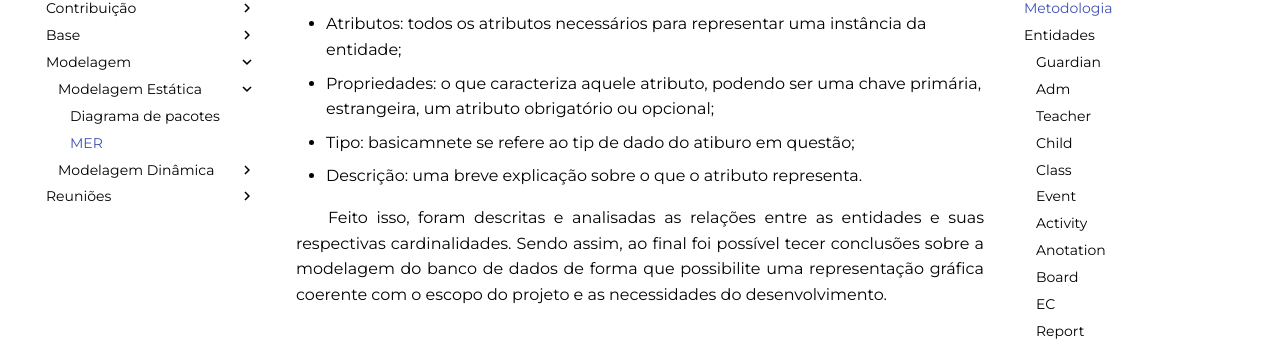
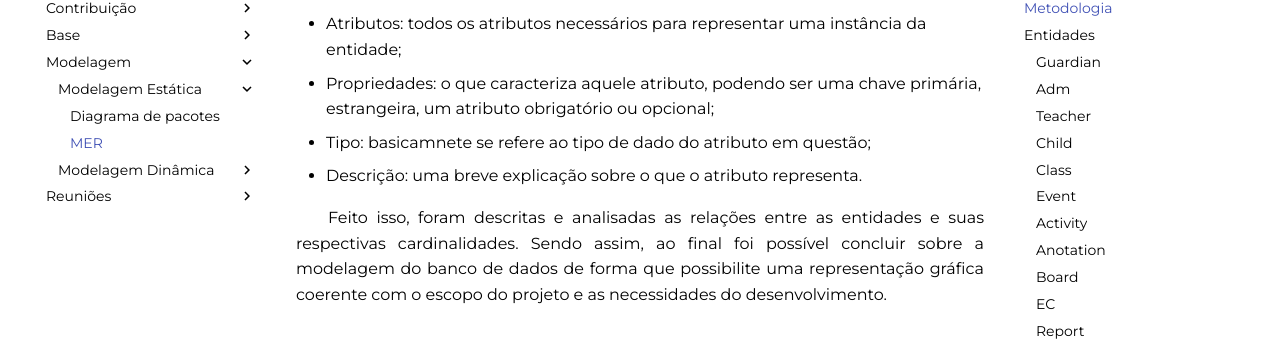
Before and after one commit to UnBArqDsw2021-1/2021.1_G6_Curumim, an MkDocs documentation site: the page built from docs/modelagem/modelagem-estatica/MER.md, in a window 1280 px wide and 900 px high, scrolled down 404 px. Shown: the part 127-469 px from the top of the window. Built offline with MkDocs 1.6.1 and Material for MkDocs 9.7.7, drawn with Linux system fonts in a browser that asks for light colours; comment, search, counter and statistics services are not loaded; some of the changed text lies outside the part shown.

Commit message:
doc(#81) Corrigindo erros de portugues MER
      Co-authored-by: DanielPortods <danielportods@gmail.com>

```diff
--- a/docs/modelagem/modelagem-estatica/MER.md
+++ b/docs/modelagem/modelagem-estatica/MER.md
@@ -9,10 +9,10 @@
 
 - Atributos: todos os atributos necessários para representar uma instância da entidade;
 - Propriedades: o que caracteriza aquele atributo, podendo ser uma chave primária, estrangeira, um atributo obrigatório ou opcional;
-- Tipo: basicamnete se refere ao tip de dado do atiburo em questão;
+- Tipo: basicamnete se refere ao tipo de dado do atributo em questão;
 - Descrição: uma breve explicação sobre o que o atributo representa.
 
-&emsp;&emsp;Feito isso, foram descritas e analisadas as relações entre as entidades e suas respectivas cardinalidades. Sendo assim, ao final foi possível tecer conclusões sobre a modelagem do banco de dados de forma que possibilite uma representação gráfica coerente com o escopo do projeto e as necessidades do desenvolvimento.
+&emsp;&emsp;Feito isso, foram descritas e analisadas as relações entre as entidades e suas respectivas cardinalidades. Sendo assim, ao final foi possível concluir sobre a modelagem do banco de dados de forma que possibilite uma representação gráfica coerente com o escopo do projeto e as necessidades do desenvolvimento.
 
 ## Entidades
 &emsp;&emsp;A seguir estão descritas as entidades conforme citado anteriormente. Os nomes das entidades e seus atributos estarão em Inglês no padrão CamelCase para já iniciar e introduzir uma padronização do que será implementado no código.
@@ -207,7 +208,7 @@
 16. [**MURAL**](#board)  -- apresenta -- [**ANOTAÇÃO**](#anotation): Um [mural](../../../base/requisitos/modelagem/lexicos/#lexico-mural) mostra as últimas [anotações](../../../base/requisitos/modelagem/lexicos/#lexico-anotacao) da [criança](../../../base/requisitos/modelagem/lexicos/#lexico-crianca) e uma [anotação](../../../base/requisitos/modelagem/lexicos/#lexico-anotacao) está presente em um [mural](../../../base/requisitos/modelagem/lexicos/#lexico-mural). <br>
 (Cardinalidade: 1:n)
 
-17. [**CHAT**](#chat) -- contém -- [**MENSAGEM**](#mensage): Um chat contém mensagens e as mensagens estão contidas em um chat.
+17. [**CHAT**](#chat) -- contém -- [**MENSAGEM**](#mensage): Um chat contém mensagens e as mensagens estão contidas em um chat. <br>
 (Cardinalidade: 1:n)
 
 ## Conclusão
```
Also changed, not shown: other parts of docs/modelagem/modelagem-estatica/MER.md (+1 -0 lines).
